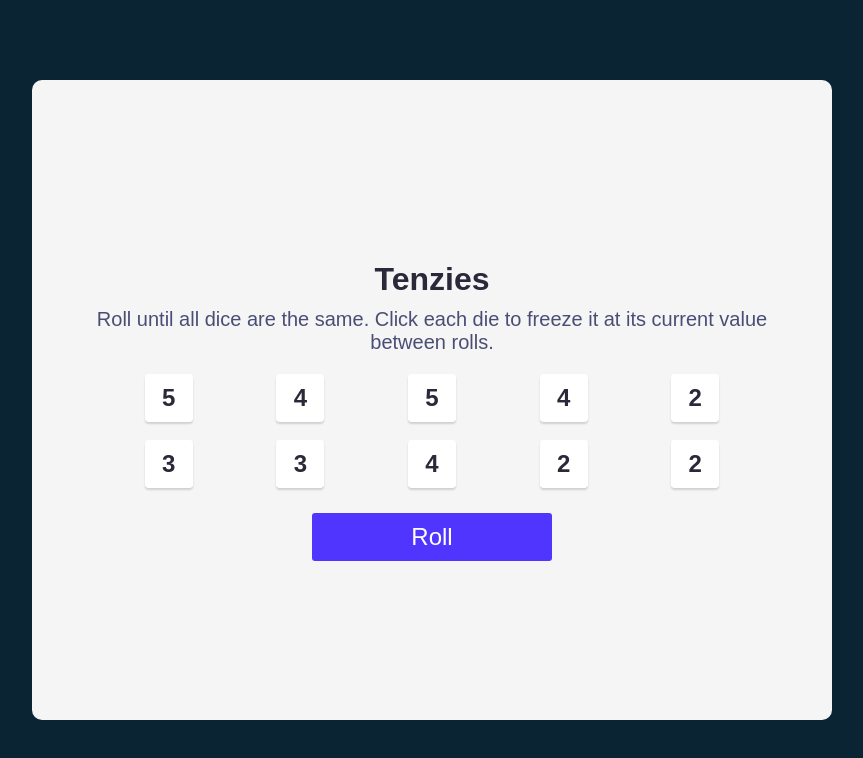
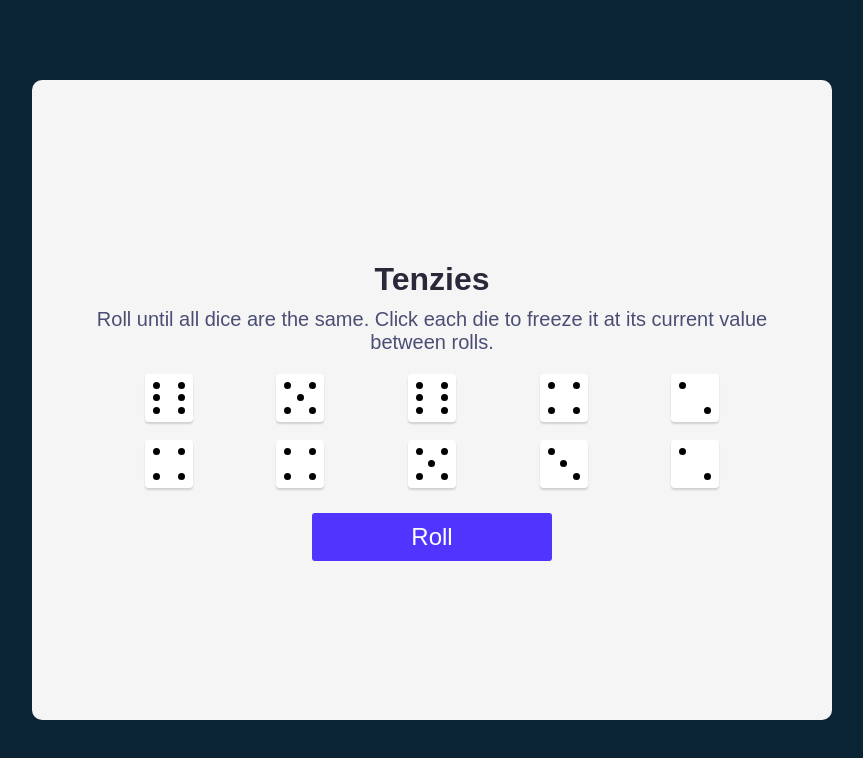
Before and after one commit to Grihit/tenzies, a React (Create React App) app: page / in a window 1280 px wide. Shown: the top 758 px of the page, without its empty margins (208-1071 px from the left). Built offline with nearby package versions, Linux system fonts and the light colour scheme.

Commit message:
Changed dice numbers to dot

```diff
--- a/src/App.css
+++ b/src/App.css
@@ -31,15 +31,13 @@ main{
 
 .die{
   background-color: #FFFFFF;
-  display: flex;
-  justify-content: center;
-  align-items: center;
   box-shadow: 0px 2px 2px rgba(0, 0, 0, 0.15);
   border-radius: 3.81277px;
   width: 3rem;
   height: 3rem;
   cursor: pointer;
   transition: all .2s;
+  padding: 8px;
 }
 
 .die--fix{
@@ -52,11 +50,130 @@ main{
   100% {opacity:1;}
 }
 
-.die--text{
+/* .die--text{
   color: #2B283A;
   font-weight: 700;
   font-size: 1.5rem;
+} */
+
+.dot{
+  display: block;
+  width: 7px;
+  height: 7px;
+  border-radius: 50%;
+  background-color:black;
 }
+
+.die--face1{
+  display: flex;
+  justify-content: center;
+  align-items: center;
+  height: 100%;
+}
+
+.die--face2{
+  display: flex;
+  justify-content : space-between;
+  height: 100%;
+}
+
+.die--face2 .dot:nth-of-type(2){
+  align-self: flex-end;
+}
+
+.die--face3{
+  display: flex;
+  justify-content : space-between;
+  height: 100%;
+}
+
+.die--face3 .dot:nth-of-type(2){
+  align-self: center;
+}
+
+.die--face3 .dot:nth-of-type(3){
+  align-self: flex-end;
+}
+
+.die--face4{
+  position: relative;
+  height: 100%;
+}
+
+.die--face4 .dot:nth-of-type(2){
+  position: absolute;
+  right: 0px;
+  top: 0px;
+}
+.die--face4 .dot:nth-of-type(3){
+  position: absolute;
+  right: 0px;
+  bottom: 0px;
+}
+.die--face4 .dot:nth-of-type(4){
+  position: absolute;
+  left: 0px;
+  bottom: 0px;
+}
+
+.die--face5{
+  position: relative;
+  height: 100%;
+}
+
+.die--face6 .dot:nth-of-type(2){
+  position: absolute;
+  right: 0px;
+  top: 0px;
+}
+.die--face6 .dot:nth-of-type(3){
+  position: absolute;
+  right: 0px;
+  bottom: 0px;
+}
+.die--face6 .dot:nth-of-type(4){
+  position: absolute;
+  left: 0px;
+  bottom: 0px;
+}
+.die--face6 .dot:nth-of-type(5){
+  position: absolute;
+  left: 0px;
+  top: calc(50% - 3.5px);
+}
+.die--face6 .dot:nth-of-type(6){
+  position: absolute;
+  right: 0px;
+  top: calc(50% - 3.5px);
+}
+
+.die--face6{
+  position: relative;
+  height: 100%;
+}
+.die--face5 .dot:nth-of-type(2){
+  position: absolute;
+  right: 0px;
+  top: 0px;
+}
+.die--face5 .dot:nth-of-type(3){
+  position: absolute;
+  right: 0px;
+  bottom: 0px;
+}
+.die--face5 .dot:nth-of-type(4){
+  position: absolute;
+  left: 0px;
+  bottom: 0px;
+}
+.die--face5 .dot:nth-of-type(5){
+  position: absolute;
+  left: calc(50% - 3.5px);
+  top: calc(50% - 3.5px);
+}
+
+
+
 
 .roll{
   margin-top: 25px;
--- a/src/App.js
+++ b/src/App.js
@@ -13,7 +13,7 @@ function App() {
       const newDie =
       {
           id: nanoid(),
-          value: Math.floor(Math.random()*5 + 1),
+          value: Math.ceil(Math.random()*6),
           fixed: false
       }
       newDies[i]=newDie
@@ -25,7 +25,7 @@ function App() {
   function changeDie(){
     setDies(prevDies => {
       return prevDies.map(die => {
-        return !die.fixed ? {...die, value: Math.floor(Math.random()*5 + 1)} : die
+        return !die.fixed ? {...die, value: Math.ceil(Math.random()*6)} : die
       })
     })
   }
--- a/src/components/Die.js
+++ b/src/components/Die.js
@@ -1,12 +1,23 @@
 import React from 'react'
+import { nanoid } from 'nanoid';
 
 export default function Die(props){
+    const dieNum = []
+    for(let i=0;i<props.value;++i)
+        dieNum.push(i);
+
+    const dieNumsElements = dieNum.map(()=>{
+        return <span className='dot' key={nanoid()}></span>
+    })
     return(
         <div
             className={`die ${props.class}`}
             onClick={props.click}
         >
-            <span className="die--text">{props.value}</span>
+            <div className={`die--face${props.value}`}>
+                {dieNumsElements}
+            </div>
+            {/* <span className="die--text">{props.value}</span> */}
         </div>
     )
 }
```
